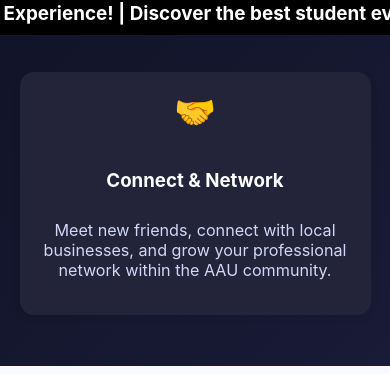
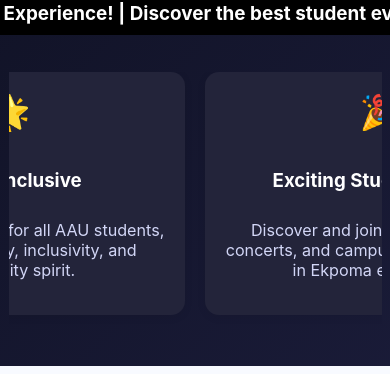
Before and after one commit to razzy-max/AAU-Nightlife, a React (Vite) app: page / in a window 390 px wide. Shown: the part 298-672 px from the top of the page. Built offline with nearby package versions, Linux system fonts and the light colour scheme; no server answers.

Commit message:
feat(feature-section): implement infinite scroll illusion for mobile carousel

```diff
--- a/src/FeatureSection.jsx
+++ b/src/FeatureSection.jsx
@@ -35,10 +35,12 @@ const features = [
 ];
 
 export default function FeatureSection() {
+  // Duplicate features for infinite scroll effect on mobile
+  const mobileFeatures = features.concat(features);
   return (
     <section className="feature-section" id="features">
       <div className="feature-grid responsive-feature-grid feature-carousel-mobile">
-        {features.map((f, i) => (
+        {mobileFeatures.map((f, i) => (
           <div className="feature-card small-feature-card" key={i}>
             <div className="feature-icon" style={{ fontSize: '2rem' }}>{f.icon}</div>
             <h3 className="feature-title" style={{ fontSize: '1.1rem' }}>{f.title}</h3>
```
